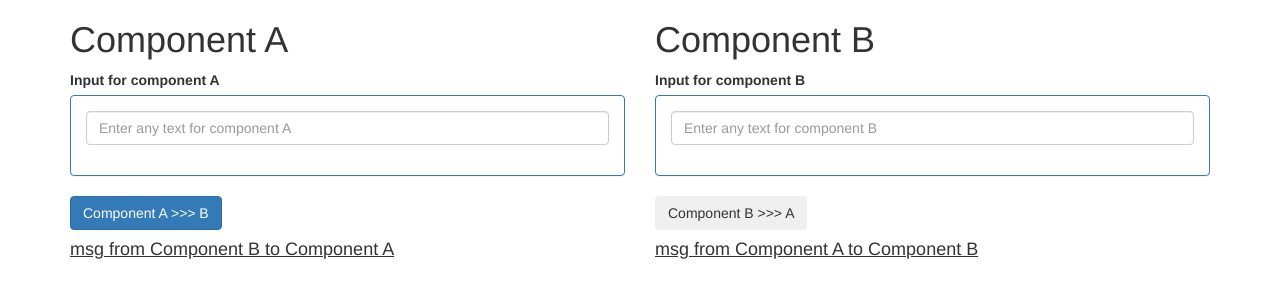
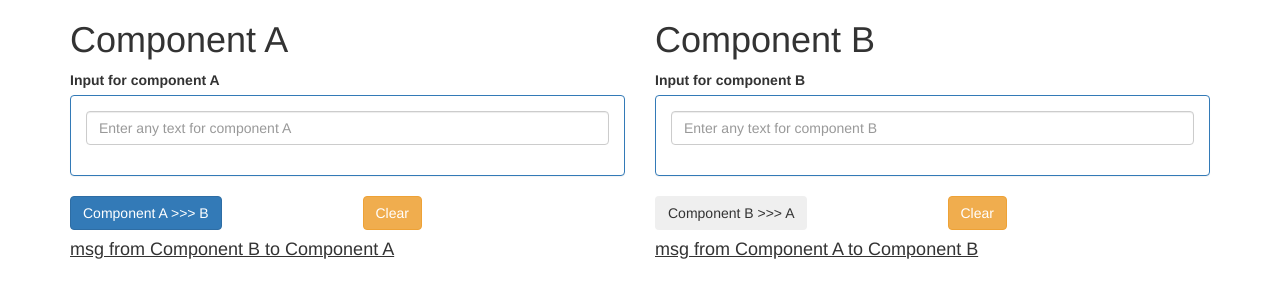
Before and after one commit to Abhi-1596/Parent-Child-DataTransfer-Components, an Angular app: page / in a window 1280 px wide. Shown: the top 300 px of the page. Built offline with nearby package versions, Linux system fonts and the light colour scheme.

Commit message:
add clear buttons

```diff
--- a/src/app/a-comp/a-comp.component.html
+++ b/src/app/a-comp/a-comp.component.html
@@ -9,7 +9,14 @@
                 </div>
             </div>
         </div>
-        <button (click)="callButton_A()" class="btn btn-primary">Component A >>> B</button>
+        <div class="row">
+            <div class="col col-md-6">
+                <button (click)="callButton_A()" class="btn btn-primary">Component A >>> B</button>
+            </div>
+            <div class="col col-md-6">
+                <button (click)="callClear_A()" class="btn btn-warning">Clear</button>
+            </div>
+        </div>
         <h4><u>msg from Component B to Component A</u></h4>
         <p id="compA"></p>
     </div>
--- a/src/app/a-comp/a-comp.component.ts
+++ b/src/app/a-comp/a-comp.component.ts
@@ -16,4 +16,13 @@ export class A_CompComponent {
     callButton_A() {
         document.getElementById('compB').innerHTML = this.userInput_A;
     }
+
+    callClear_A() {
+        this.userInput_A = "";
+        this.callButton_A();
+    }
+
+    callAllClear() {
+        this.callClear_A();
+    }
 }
--- a/src/app/b-comp/b-comp.component.html
+++ b/src/app/b-comp/b-comp.component.html
@@ -8,7 +8,12 @@
             </div>
         </div>
     </div>
-    <div>
-        <button (click)="callButton_B()" class="btn btn-secondary">Component B >>> A</button>
+    <div class="row">
+        <div class="col col-md-6">
+            <button (click)="callButton_B()" class="btn btn-secondary">Component B >>> A</button>
+        </div>
+        <div class="col col-md-6">
+            <button (click)="callClear_B()" class="btn btn-warning">Clear</button>
+        </div>
     </div>
 </div>
--- a/src/app/b-comp/b-comp.component.ts
+++ b/src/app/b-comp/b-comp.component.ts
@@ -9,7 +9,7 @@ import { Component, EventEmitter, Input, Output } from '@angular/core';
 export class B_CompComponent {
     @Input('parentValue') compA: any;
 
-    userInput_B: any;
+    public userInput_B: any;
 
     @Output() compB = new EventEmitter();
 
@@ -17,4 +17,13 @@ export class B_CompComponent {
     callButton_B() {
         document.getElementById('compA').innerHTML = this.userInput_B;
     }
+
+    callClear_B() {
+        this.userInput_B = "";
+        this.callButton_B();
+    }
+
+    callAllClear() {
+        this.callClear_B();
+    }
 }
```
